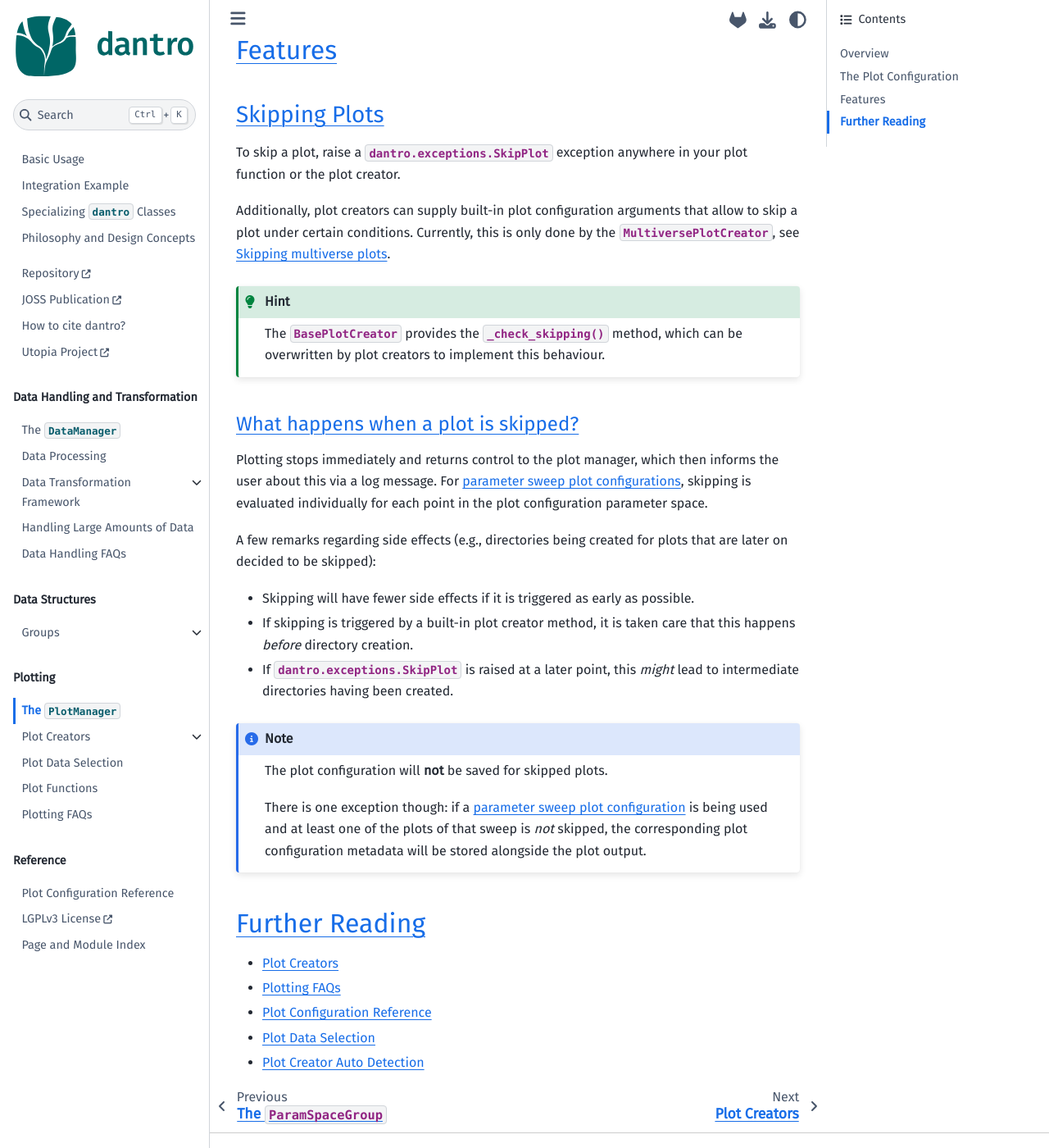
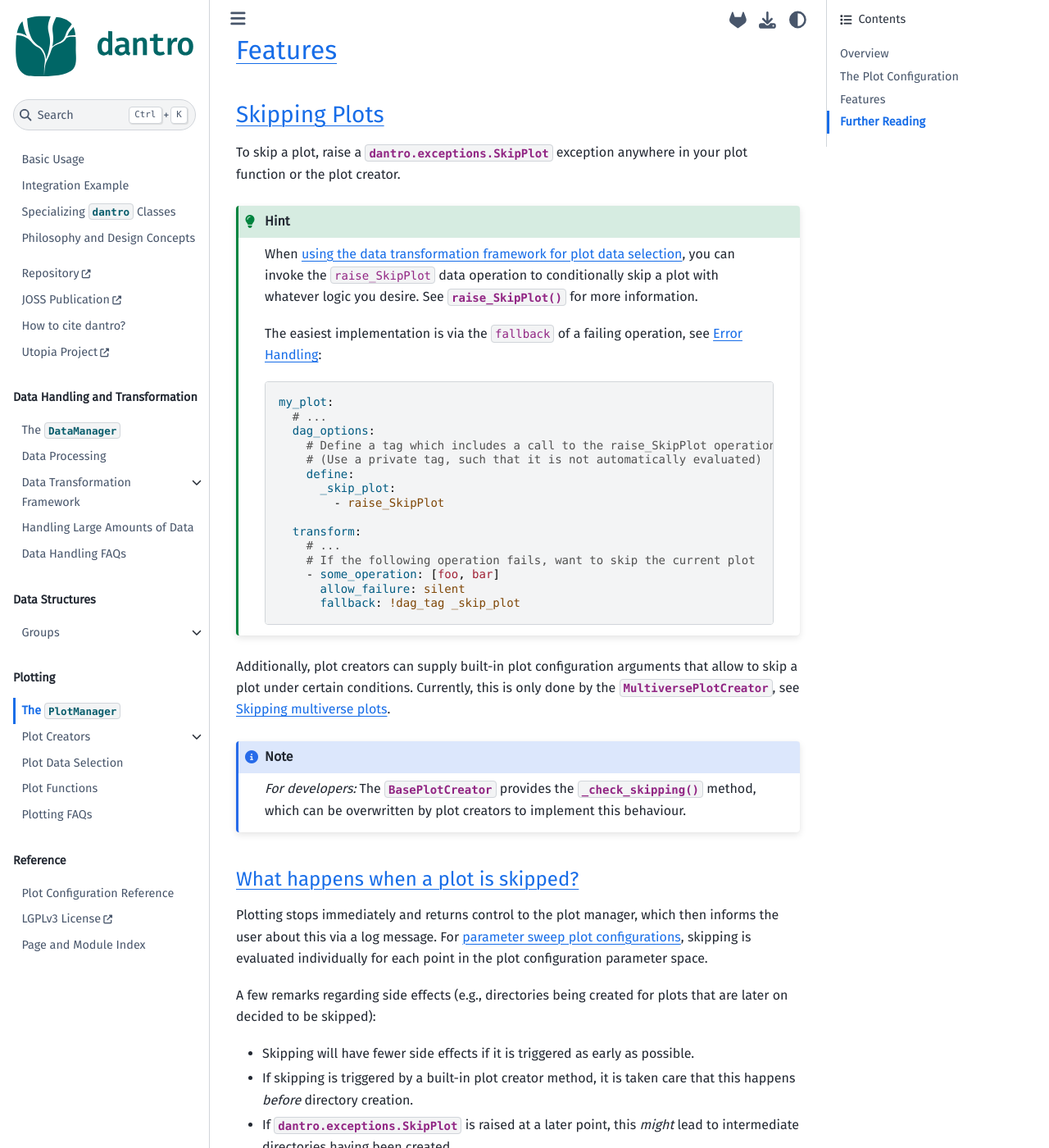
Before and after one commit to utopia-foss/dantro, a Sphinx documentation site: the page built from doc/plotting/plot_manager.rst, in a window 1280 px wide and 1400 px high, scrolled down 8269 px. Shown: the whole window at 82% size. Built offline with Sphinx 7.4.7 and the Sphinx Book theme 1.1.4, drawn with Linux system fonts in a browser that asks for light colours; pages that are not in the unit, such as notebooks, are missing from menus.

Commit message:
Add `raise_SkipPlot` data op; document DAG-based plot skipping
This addresses #165

```diff
--- a/doc/plotting/plot_manager.rst
+++ b/doc/plotting/plot_manager.rst
@@ -362,11 +362,37 @@ Skipping Plots
 ^^^^^^^^^^^^^^
 To skip a plot, raise a :py:class:`dantro.exceptions.SkipPlot` exception anywhere in your plot function or the plot creator.
 
+.. hint::
+
+    When :ref:`using the data transformation framework for plot data selection <plot_creator_dag>`, you can invoke the ``raise_SkipPlot`` data operation to conditionally skip a plot with whatever logic you desire.
+    See :py:func:`~dantro.utils.data_ops.raise_SkipPlot` for more information.
+
+    The easiest implementation is via the ``fallback`` of a failing operation, see :ref:`dag_error_handling`:
+
+    .. code-block:: yaml
+
+        my_plot:
+          # ...
+          dag_options:
+            # Define a tag which includes a call to the raise_SkipPlot operation
+            # (Use a private tag, such that it is not automatically evaluated)
+            define:
+              _skip_plot:
+                - raise_SkipPlot
+
+          transform:
+            # ...
+            # If the following operation fails, want to skip the current plot
+            - some_operation: [foo, bar]
+              allow_failure: silent
+              fallback: !dag_tag _skip_plot
+
 Additionally, plot creators can supply built-in plot configuration arguments that allow to skip a plot under certain conditions.
 Currently, this is only done by the :py:class:`~dantro.plot_creators.pcr_psp.MultiversePlotCreator`, see :ref:`mv_plot_skipping`.
 
-.. hint::
+.. note::
 
+    *For developers:*
     The :py:class:`~dantro.plot_creators.pcr_base.BasePlotCreator` provides the :py:meth:`~dantro.plot_creators.pcr_base.BasePlotCreator._check_skipping` method, which can be overwritten by plot creators to implement this behaviour.
 
 
```
Also changed, not shown: 2 other files.
